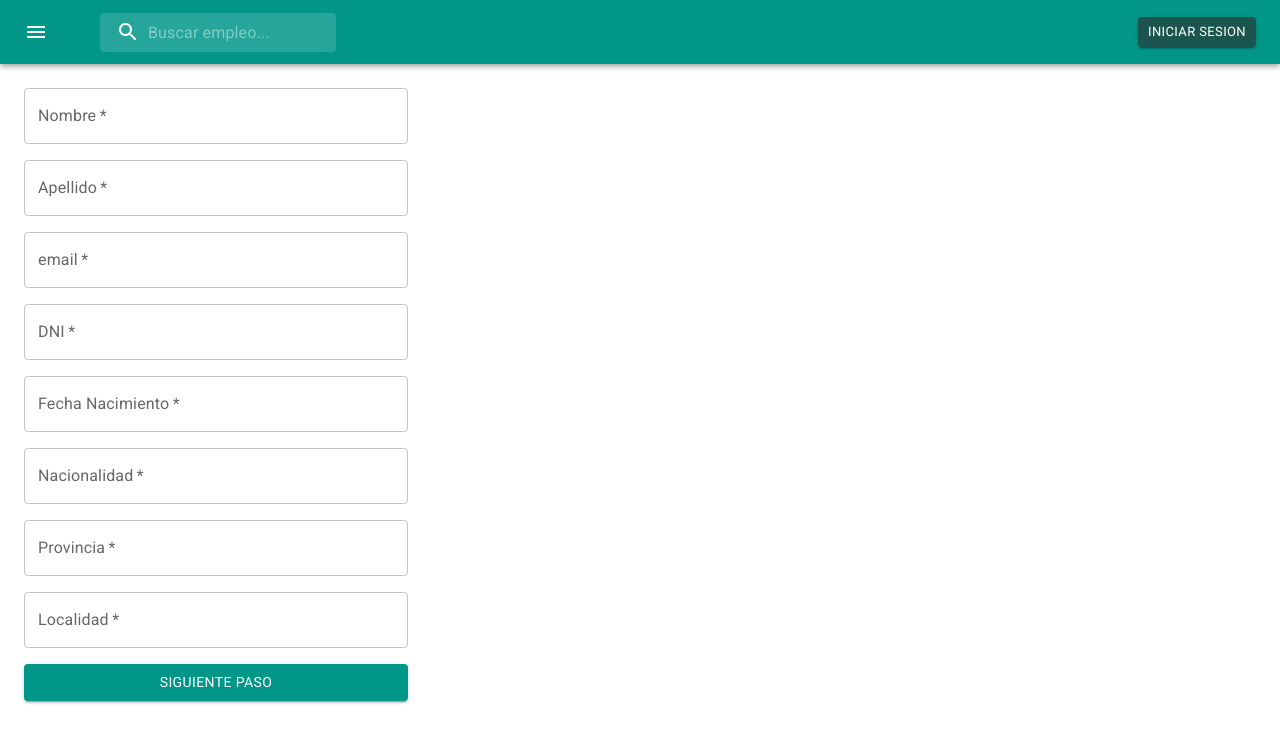
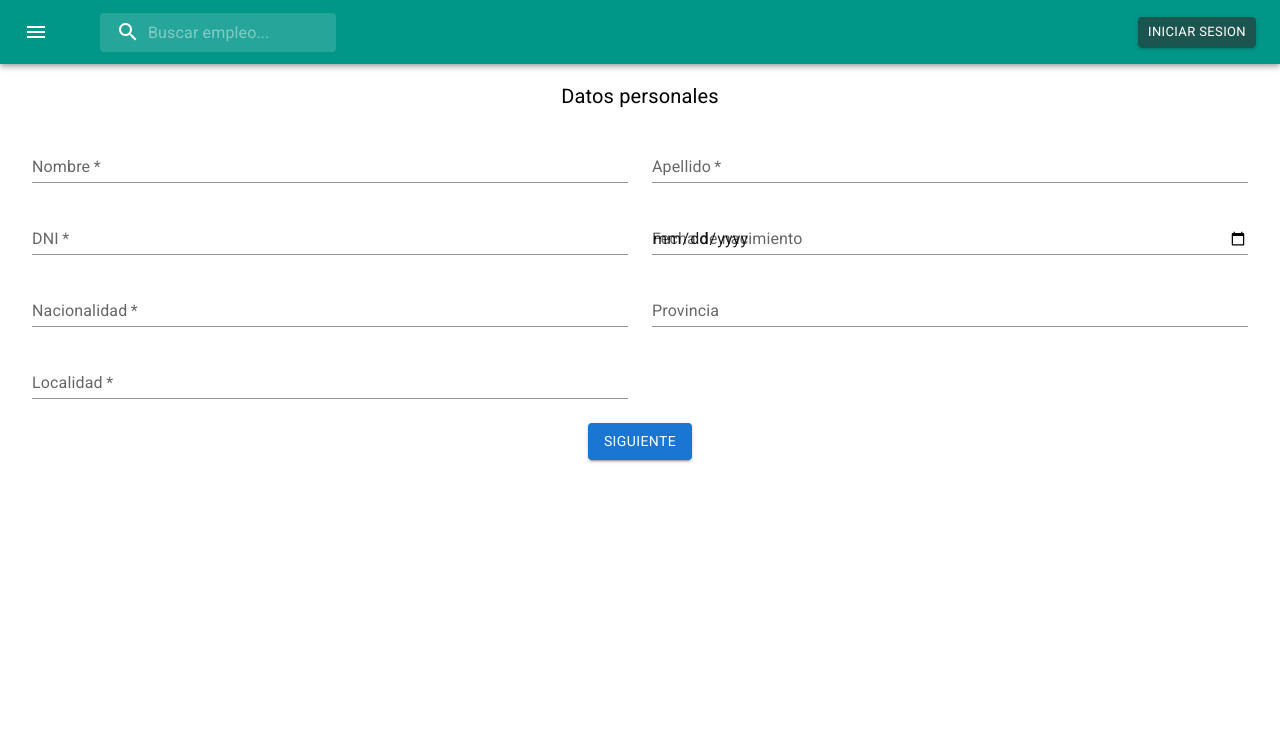
Before and after one commit to desapp-unahur-G1-2022C1/comunidad-trabajo-frontendV2, a React (Create React App) app: page /registroPostulante in a window 1280 px wide. Shown: the top 742 px of the page. Built offline with nearby package versions, Linux system fonts and the light colour scheme.

Commit message:
Terminamos registro personal

```diff
--- a/src/Components/RegistroPostulante.jsx
+++ b/src/Components/RegistroPostulante.jsx
@@ -1,70 +1,104 @@
-import { Box, TextField, Button } from '@mui/material'
-import React, { Fragment } from 'react'
+
+import * as React from 'react';
+import Grid from '@mui/material/Grid';
+import Typography from '@mui/material/Typography';
+import TextField from '@mui/material/TextField';
+import FormControlLabel from '@mui/material/FormControlLabel';
+import Checkbox from '@mui/material/Checkbox';
 import Header from './Header'
-import '../App.css';
-import { width } from '@mui/system';
+import Button from '@mui/material/Button'
+import { Box, Step, Stepper } from '@mui/material';
 
 
-export default function RegistroPostulante() {
+export default function AddressForm() {
   return (
-      <Fragment>
+    <React.Fragment>
     <Header/>
-
-          <Box sx={{display:"flex", flexDirection:"column", justifyContent:"center", margin:"1rem" , maxWidth:"400px"}}>
-            <TextField className='campos'
-                variant="outlined"
+      <Typography variant="h6" gutterBottom sx={{display:"flex", justifyContent:"center", padding:"1rem"}}>
+        Datos personales
+      </Typography>
+      <Grid container spacing={3} sx={{padding:"2rem", paddingTop:'0'}}>
+        <Grid item xs={6} sm={6}>
+          <TextField
+            required
+            id="nombre"
+            name="Nombre"
             label="Nombre"
+            fullWidth
+            autoComplete="given-name"
+            variant="standard"
+          />
+        </Grid>
+        <Grid item xs={6} sm={6}>
+          <TextField
             required
-                sx={{margin:"8px"}}
+            id="apellido"
+            name="Apellido"
+            label="Apellido"
+            fullWidth
+            autoComplete="family-name"
+            variant="standard"
           />
+        </Grid>
+        <Grid item xs={6}>
           <TextField
-            className='campo'
-                variant='outlined'
-                label="Apellido"
             required
-                sx={{margin:"8px"}}
+            id="dni"
+            name="dni"
+            label="DNI"
+            fullWidth
+            autoComplete="shipping address-line1"
+            variant="standard"
           />
+        </Grid>
+        <Grid item xs={6}>
           <TextField
-            className='campo'
-                variant='outlined'
-                label="email"
+            id="fechaNacimiento"
+            name="fechaNacimiento"
+            label="Fecha de nacimiento"
+            fullWidth
+            autoComplete="shipping address-line2"
+            variant="standard"
+            type='date'
+          />
+        </Grid>
+        <Grid item xs={6} sm={6}>
+          <TextField
             required
-                sx={{margin:"8px"}}/>
+            id="nacionalidad"
+            name="nacionalidad"
+            label="Nacionalidad"
+            fullWidth
+            autoComplete="shipping address-level2"
+            variant="standard"
+          />
+        </Grid>
+        <Grid item xs={6} sm={6}>
           <TextField
-            className='campo'
-                variant='outlined'
-                label="DNI"
+            id="provincia"
+            name="provincia"
+            label="Provincia"
+            fullWidth
+            variant="standard"
+          />
+        </Grid>
+        <Grid item xs={6} sm={6}>
+          <TextField
             required
-                sx={{margin:"8px"}}/>
-            <TextField
-            className='campo'
-                variant='outlined'
-                label="Fecha Nacimiento"
-                required
-                sx={{margin:"8px"}}
+            id="localidad"
+            name="localidad"
+            label="Localidad"
+            fullWidth
+            autoComplete="shipping postal-code"
+            variant="standard"
           />
-            <TextField
-            className='campo'
-                variant='outlined'
-                label="Nacionalidad"
-                required
-                sx={{margin:"8px"}}/>
-            <TextField
-            className='campo'
-                variant='outlined'
-                label="Provincia"
-                required
-                sx={{margin:"8px"}}
-                />
-            <TextField
-            className='campo'
-                variant='outlined'
-                label="Localidad"
-                required
-                sx={{margin:"8px"}}/>
-            <Button variant='contained' sx={{margin:"8px"}}>Siguiente paso</Button>
+        </Grid>
+        <Grid item xs={12}>
+            <Box sx={{display:"flex", justifyContent:"center"}}>
+            <Button variant='contained' color='secondary' >Siguiente</Button>
             </Box>
-
-      </Fragment>
-  )
+        </Grid>
+      </Grid>
+    </React.Fragment>
+  );
 }
```
Lines whose indentation alone changed are shown as unchanged.
